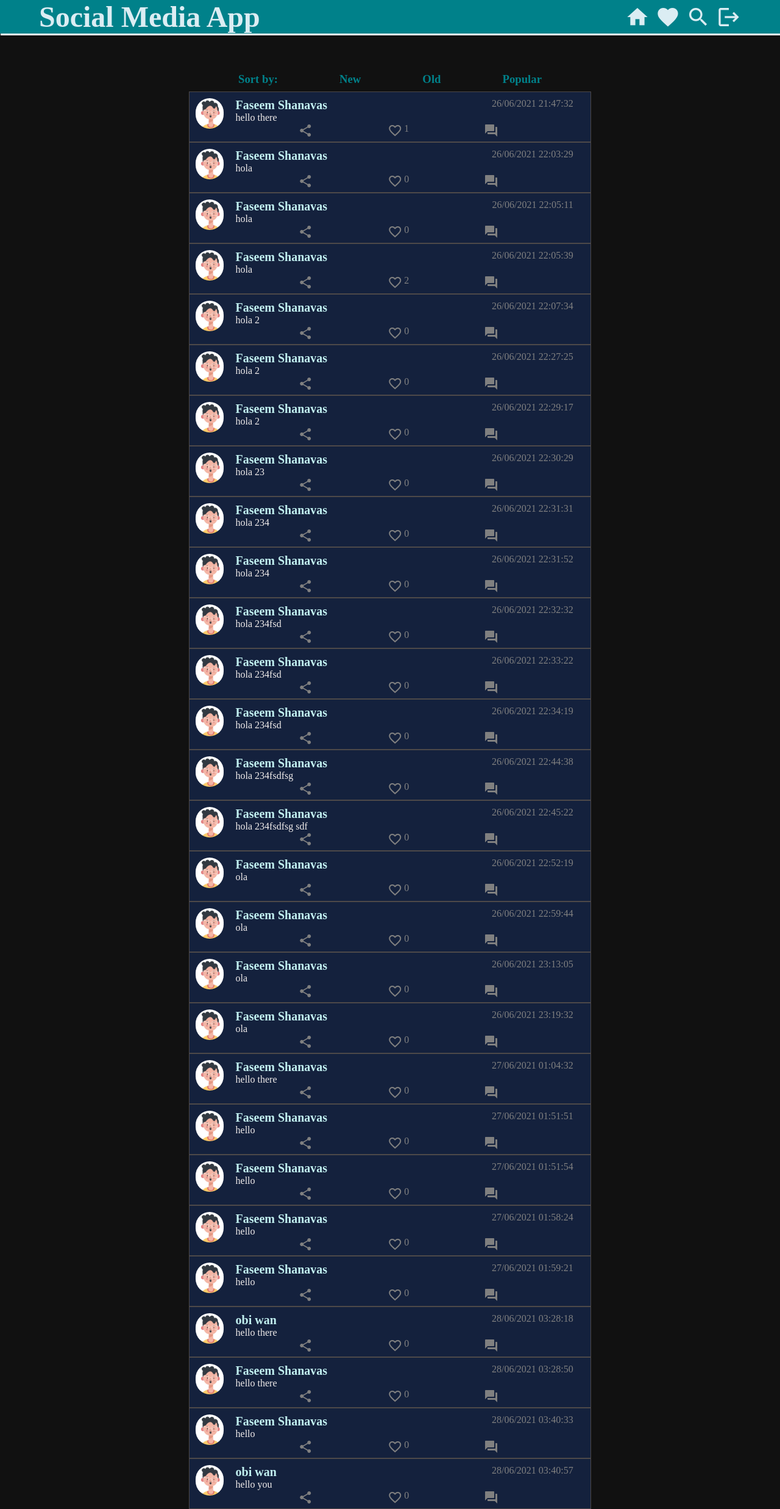
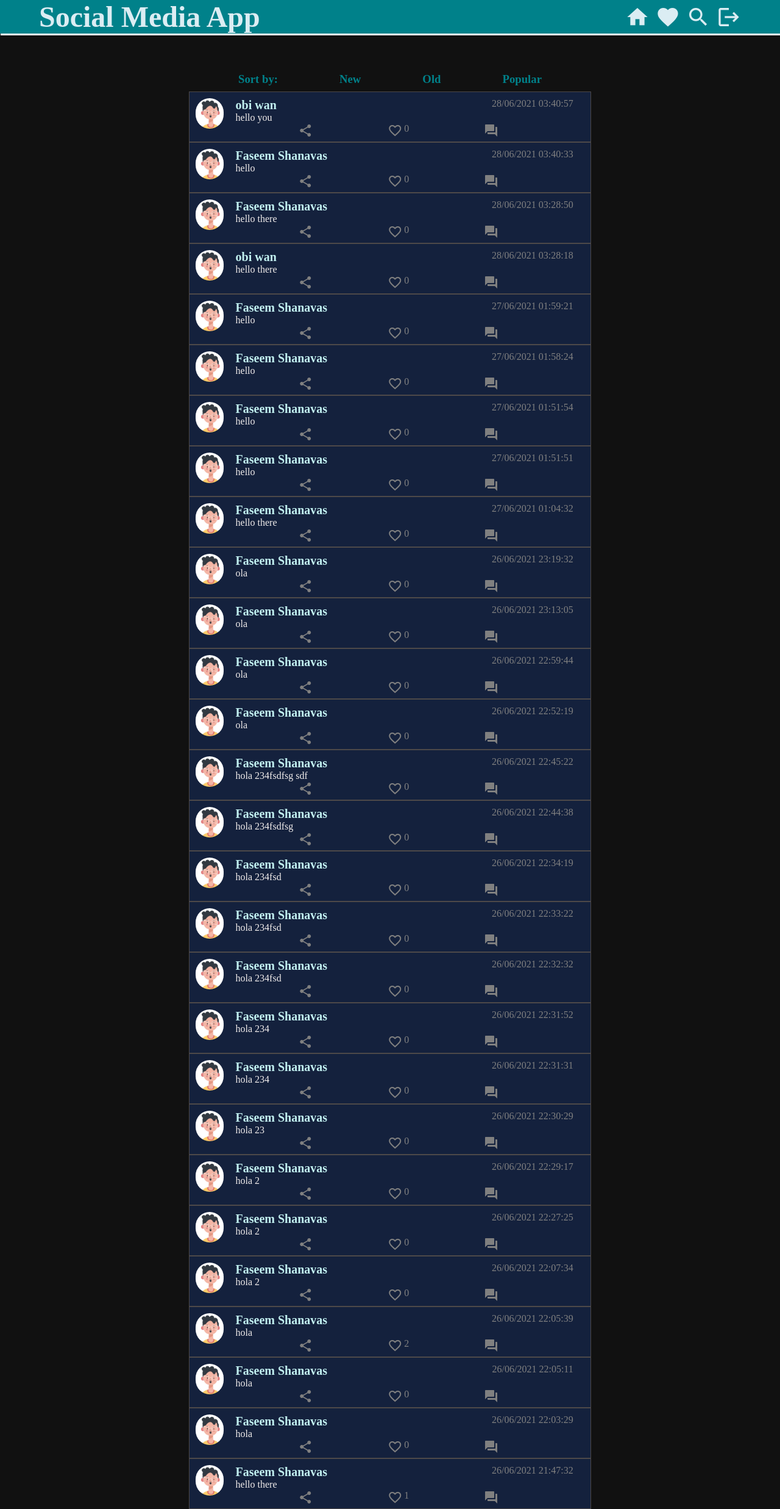
Before and after one commit to faseem619/Social-Media-App, a Flask app: page /home in a window 1280 px wide. Shown: the whole page at 61% size. Run offline with Flask 2, Linux system fonts and the light colour scheme; data comes from the database, SQL or seed files in the repository.

Commit message:
final touches

```diff
--- a/server_actions.py
+++ b/server_actions.py
@@ -13,7 +13,7 @@
 def getposts():
     con = sqlite3.connect("mydatabase.db")
     mycursor = con.cursor()
-    mycursor.execute("select * from posts")
+    mycursor.execute("select * from posts order by post_date desc")
     posts =mycursor.fetchall()
     con.commit()
     con.close()
@@ -31,7 +31,7 @@
     con = sqlite3.connect("mydatabase.db")
     mycursor = con.cursor()
     ## stuff goes here
-    mycursor.execute(" SELECT * FROM posts WHERE name = ?",(name,))
+    mycursor.execute(" SELECT * FROM posts WHERE name = ? order by post_date desc",(name,))
     posts =mycursor.fetchall()
     con.commit()
     con.close()
--- a/static/home.css
+++ b/static/home.css
@@ -1,6 +1,11 @@
 html {
   background-color: #111;
   scroll-behavior: smooth;
+}
+html,
+body {
+  max-width: 100%;
+  overflow-x: hidden;
 }
 
 .post_outer_container {
--- a/static/index.css
+++ b/static/index.css
@@ -102,6 +102,11 @@
 .description > p {
   font-size: 2rem;
 }
+html,
+body {
+  max-width: 100%;
+  overflow-x: hidden;
+}
 
 @media (max-width: 550px) {
   .container {
```
